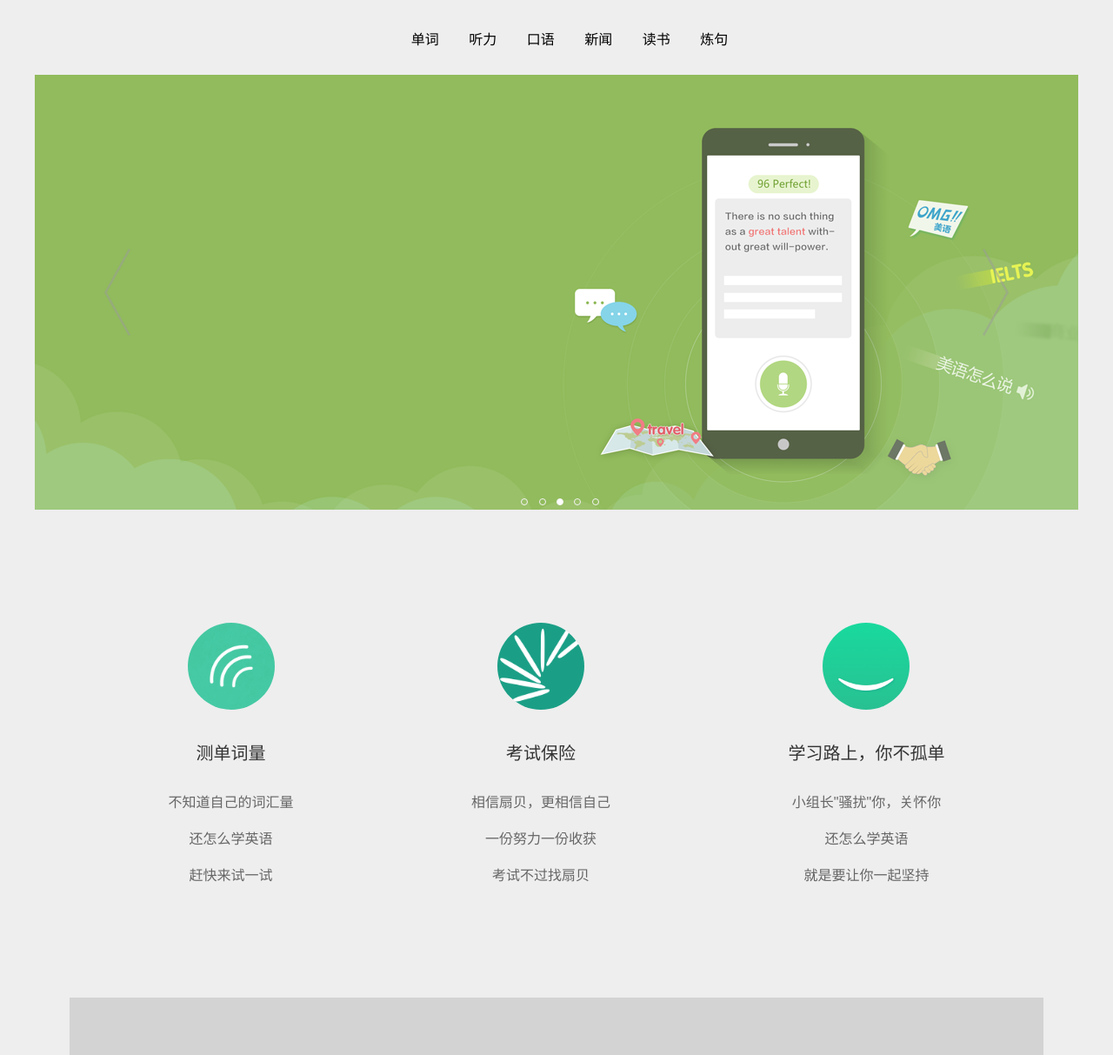
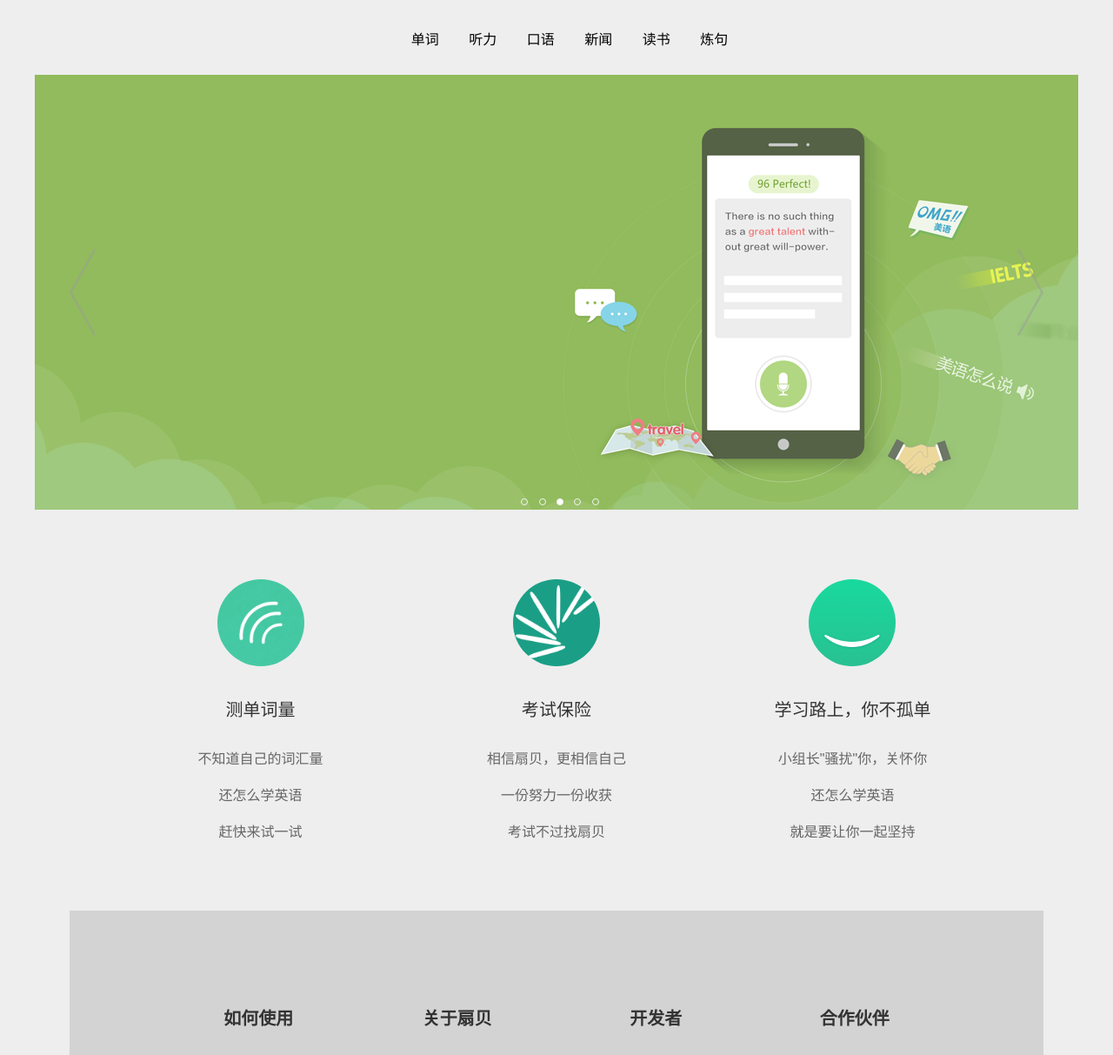
Before and after one commit to VKer001/shanbei, a plain HTML site: page index.html in a window 1280 px wide. Shown: the part 172-1385 px from the top of the page at 87% size. Drawn offline with nearby package versions, Linux system fonts and the light colour scheme.

Commit message:
4.22
修复 css bug

```diff
--- a/css/shanbei.css
+++ b/css/shanbei.css
@@ -96,7 +96,7 @@ body {
 }
 .vker-slide {
     margin: 0 auto;
-    width: 1200px;
+    width: 100%;
     height: 500px;
     overflow: hidden;
 }
@@ -173,10 +173,11 @@ body {
 }
 
 .content-1,.content-2,.content-3 {
-    display: inline-block;
-    width: 33.33%
-    float: left;
-    margin: 50px 100px 50px 100px;
+    display: inline-table;
+    /*width: 33.33%
+    float: left;*/
+    /*margin: 50px 50px 50px 50px;*/
+    width: 30%;
 }
 
 h4{
@@ -236,5 +237,6 @@ h4{
 
 .about-use,.about-shanbei,.about-wiki,.about-partner {
     display: inline-table;
-    margin: 50px 100px 50px 100px;
+    margin: 50px 0 50px 0;
+    width: 20%;
 }
```
